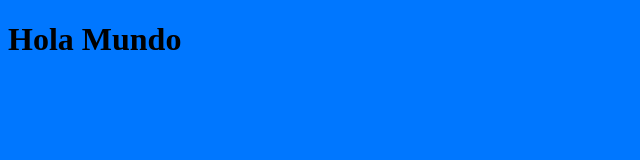
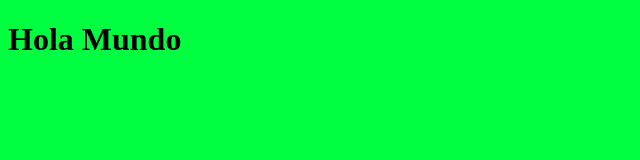
Before and after one commit to ac-code4/Mi-Web, a plain HTML site: page index.html in a window 1280 px wide. Shown: the whole page, without its empty margins (0-640 px from the left). Drawn offline with Linux system fonts and the light colour scheme.

Commit message:
SE acambiado color de fondo

```diff
--- a/index.css
+++ b/index.css
@@ -1,3 +1,3 @@
 body{
-    background-color: rgb(0, 119, 255);
+    background-color: rgb(0, 255, 64);
 }
```
